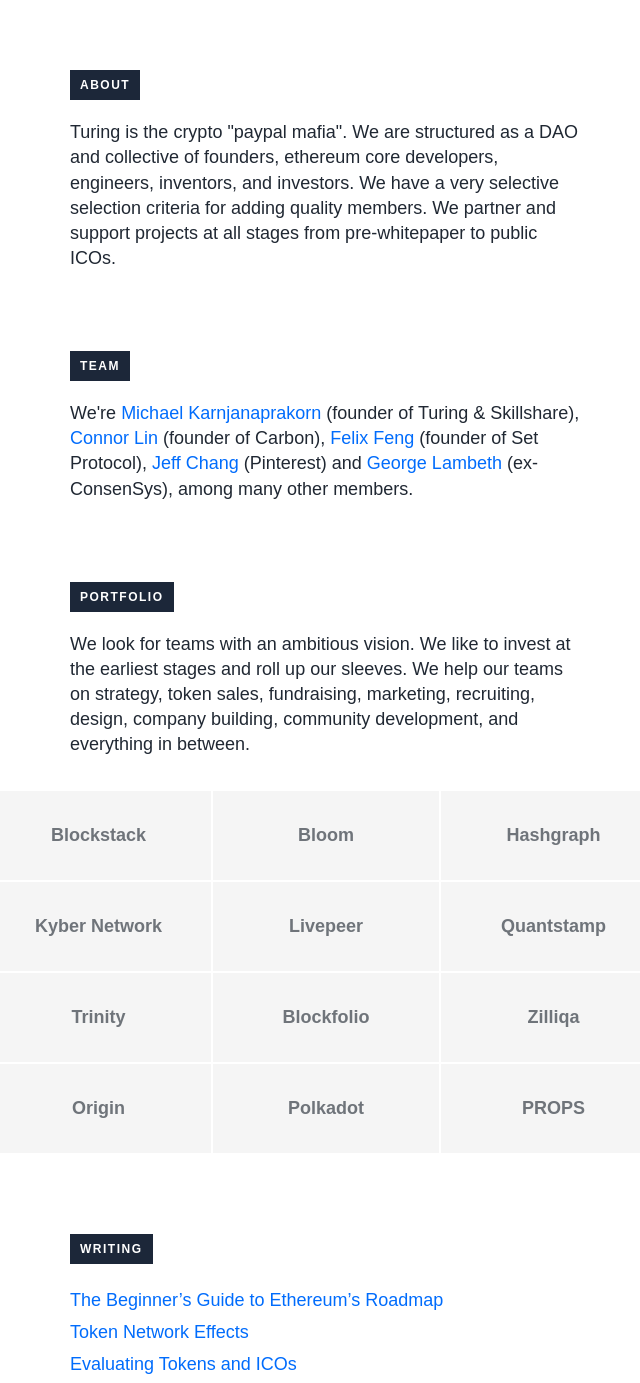
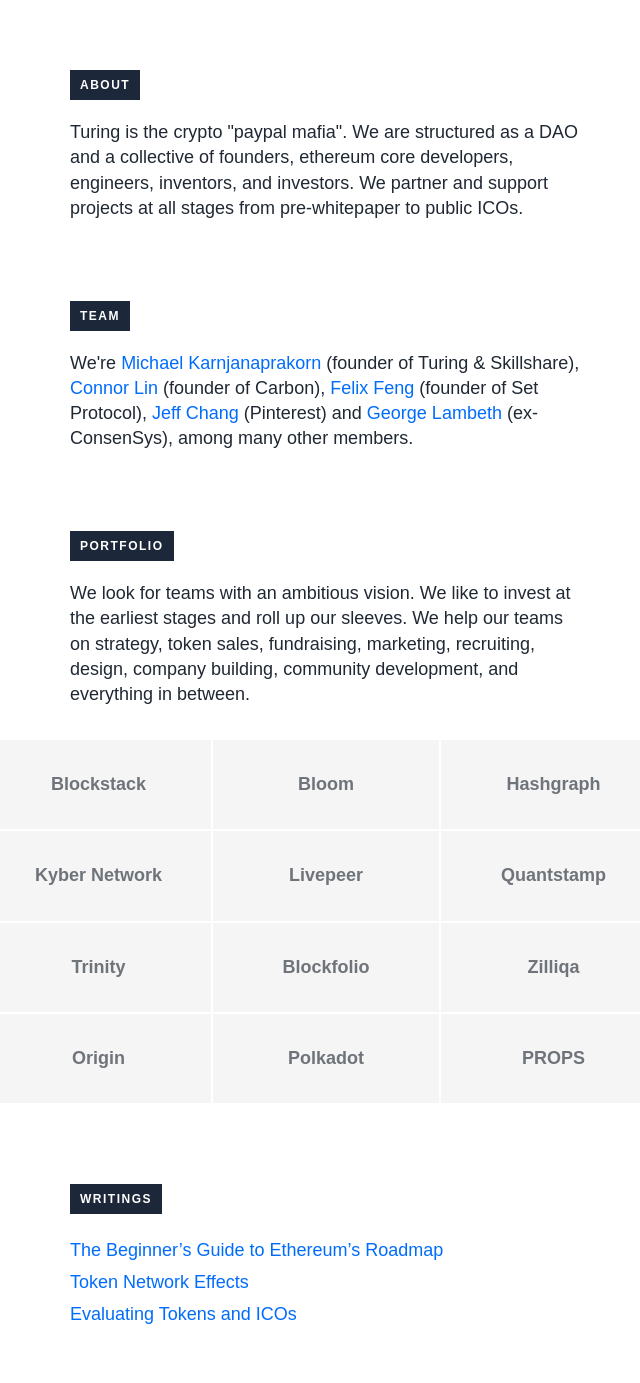
Before and after one commit to turingcapital/turingcapital.github.io, a plain HTML site: page index.html in a window 1280 px wide. Shown: the part 780-2163 px from the top of the page, without its empty margins (314-954 px from the left). Drawn offline with Linux system fonts and the light colour scheme; a web font is replaced by a local one.

Commit message:
Copy tweaks

```diff
--- a/index.html
+++ b/index.html
@@ -38,7 +38,7 @@
               About
             </div>
             <div>
-              Turing is the crypto "paypal mafia". We are structured as a DAO and collective of founders, ethereum core developers, engineers, inventors, and investors. We have a very selective selection criteria for adding quality members. We partner and support projects at all stages from pre-whitepaper to public ICOs.
+              Turing is the crypto "paypal mafia". We are structured as a DAO and a collective of founders, ethereum core developers, engineers, inventors, and investors. We partner and support projects at all stages from pre-whitepaper to public ICOs.
             </div>
           </div>
         </section>
@@ -84,7 +84,7 @@
         <section id="writing" class="clearfix">
           <div class="col xs-col-12 sm-col-8 sm-offset-2 md-col-6 md-offset-3">
             <div class="section-title">
-              Writing
+              Writings
             </div>
             <div class="link-list">
               <a href="https://hackernoon.com/the-beginners-guide-to-ethereum-s-2020-roadmap-2ac5d2dd4881" target="_blank">The Beginner’s Guide to Ethereum’s Roadmap</a><br />
```
